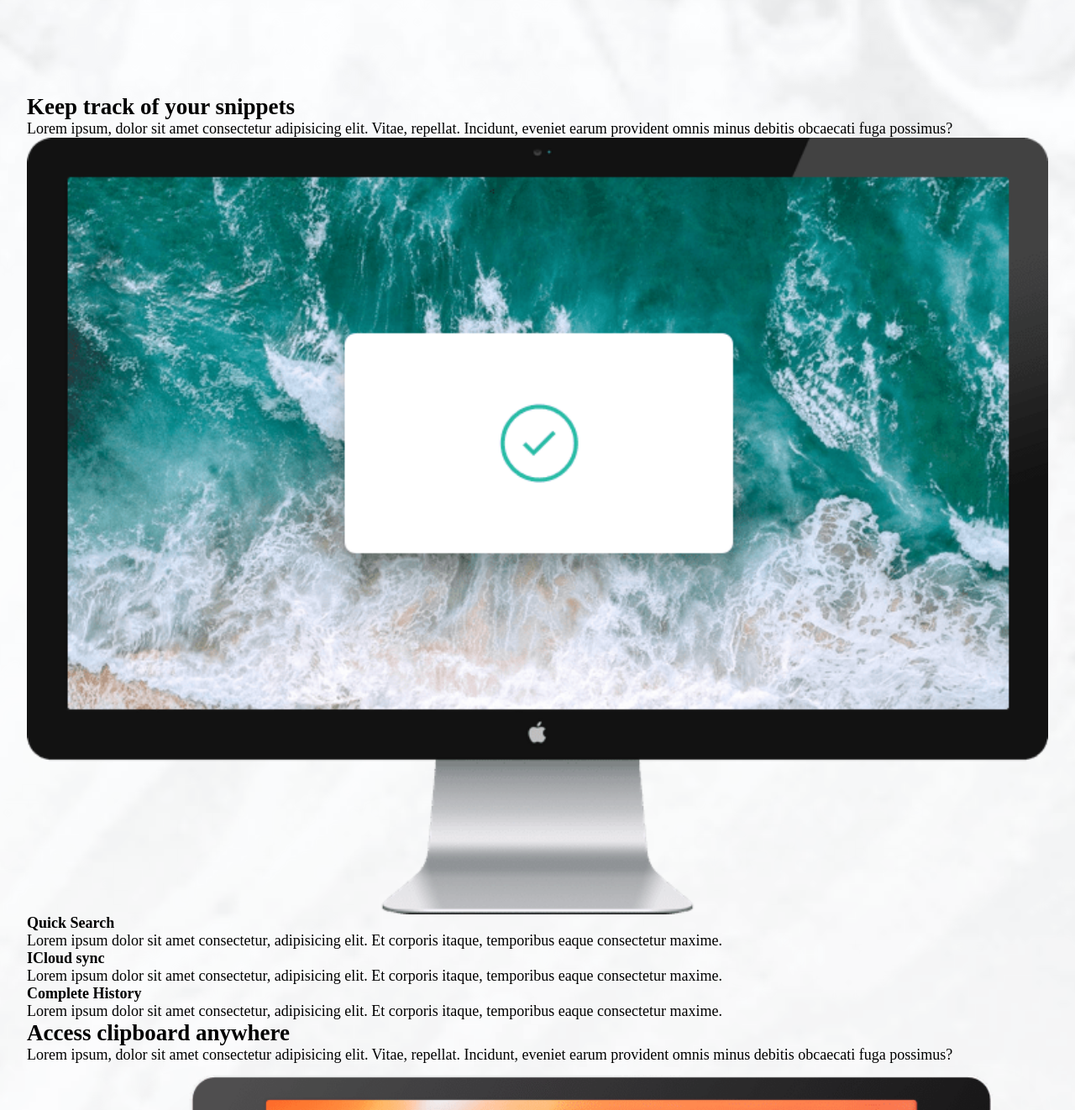
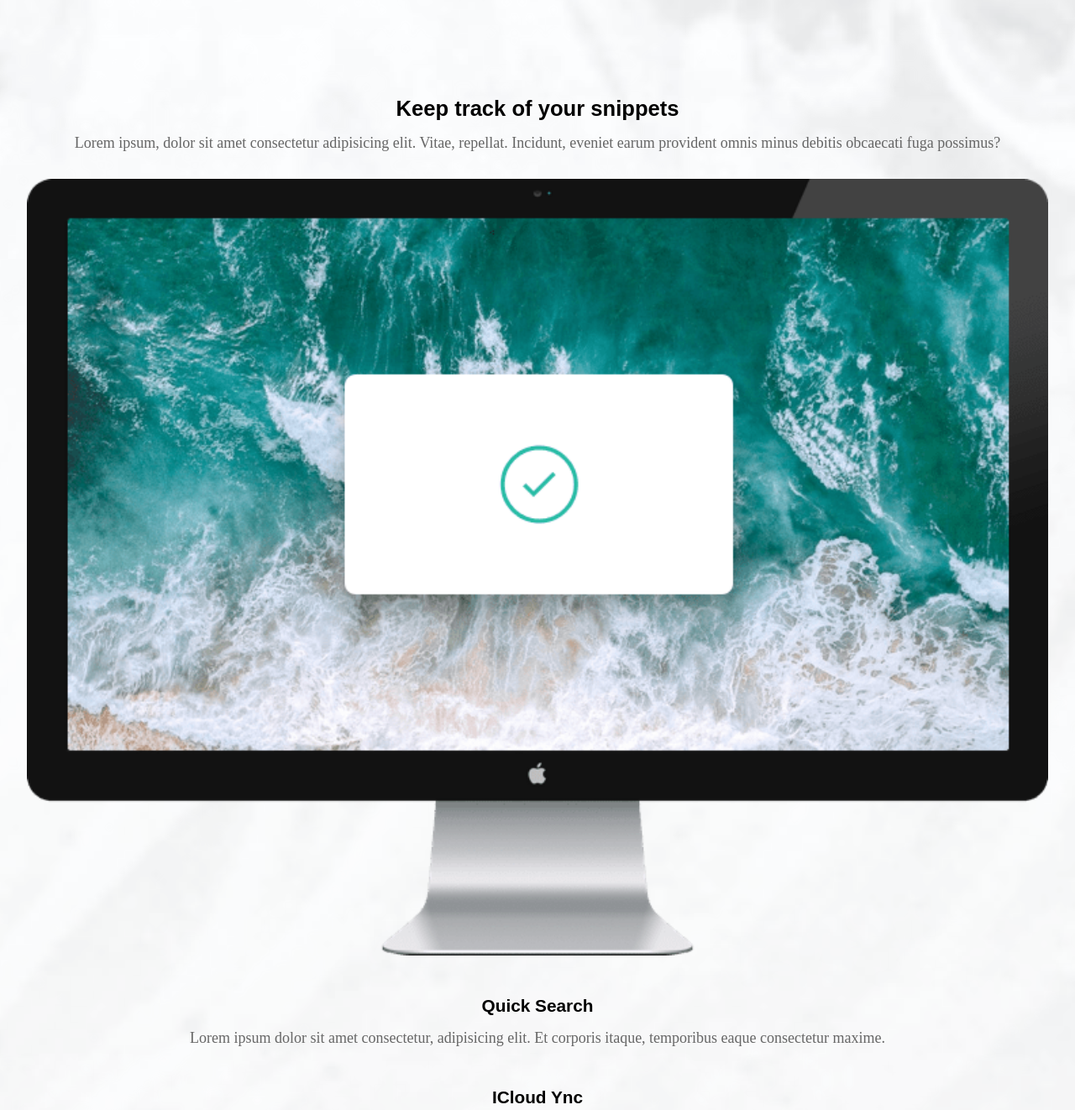
Before and after one commit to kindeme/clipboardLanding, a plain HTML site: page index.html in a window 1280 px wide. Shown: the part 281-1603 px from the top of the page at 84% size. Drawn offline with Linux system fonts and the light colour scheme; a web font is replaced by a local one.

Commit message:
End Track styling

```diff
--- a/index.html
+++ b/index.html
@@ -45,14 +45,14 @@
         <!-- single content -->
         <div class="track__articles__content__container">
           <h1 class="track__articles__content__container__title"> Quick Search</h1>
-          <p class="track__articles__content__container___content">Lorem ipsum dolor sit amet consectetur, adipisicing
+          <p class="track__articles__content__container__description">Lorem ipsum dolor sit amet consectetur, adipisicing
             elit. Et corporis itaque, temporibus eaque consectetur maxime.</p>
         </div>
         <!-- End ingle content -->
         <!-- single content -->
         <div class="track__articles__content__container">
-          <h1 class="track__articles__content__container__title"> ICloud sync</h1>
-          <p class="track__articles__content__container___content">Lorem ipsum dolor sit amet consectetur, adipisicing
+          <h1 class="track__articles__content__container__title"> ICloud ync</h1>
+          <p class="track__articles__content__container__description">Lorem ipsum dolor sit amet consectetur, adipisicing
             elit. Et
             corporis itaque, temporibus eaque consectetur maxime.</p>
         </div>
@@ -60,7 +60,7 @@
         <!-- single content -->
         <div class="track__articles__content__container">
           <h1 class="track__articles__content__container__title"> Complete History</h1>
-          <p class="track__articles__content__container___content">Lorem ipsum dolor sit amet consectetur, adipisicing
+          <p class="track__articles__content__container__description">Lorem ipsum dolor sit amet consectetur, adipisicing
             elit. Et
             corporis itaque, temporibus eaque consectetur maxime.</p>
         </div>
--- a/scss/style.scss
+++ b/scss/style.scss
@@ -16,6 +16,10 @@ $ff-bodyWeight: 400;
 $ff-titleWeight: 600;
 $body-color: lighten(black, 40%);
 $margin-b: 1.3rem;
+@mixin description{
+	color: $body-color;
+	margin-bottom: $margin-b;
+}
 @mixin bigTitle($fontSize) {
 	font-family: $ff-title;
 	font-weight: $ff-titleWeight;
@@ -81,18 +85,46 @@ body {
 	}
 	&__title {
 		@include bigTitle(1.6rem);
-		margin-bottom: 0.8rem;
+		margin-bottom: 1rem;
 	}
 	&__description {
-		color: $body-color;
-		margin-bottom: $margin-b;
+		@include description();
 	}
 	&__btns {
 		display: block;
 	}
 }
+// Track
+.track{
+	text-align: center;
+	margin-bottom: 4rem;
+	&__header{
+		&__title{
+	@include bigTitle(1.6rem);
+		margin-bottom: 1rem;
+		}
+		&__description {
+	@include description();
+	}
+	}
+ &__articles{
+	margin-top: 2rem;
+	&__content{
+		&__container{
+			margin-top: 3rem;
+			&__title{
+				text-transform: capitalize;
+				margin-bottom: 1rem;
+				@include bigTitle(1.3rem);
+			}
+			&__description{
+				@include description();
+			}
+		}
+	}
+ }
+}
 
-// Track
 // End Track
 
 // media curry
```
Also changed, not shown: css/style.css.
